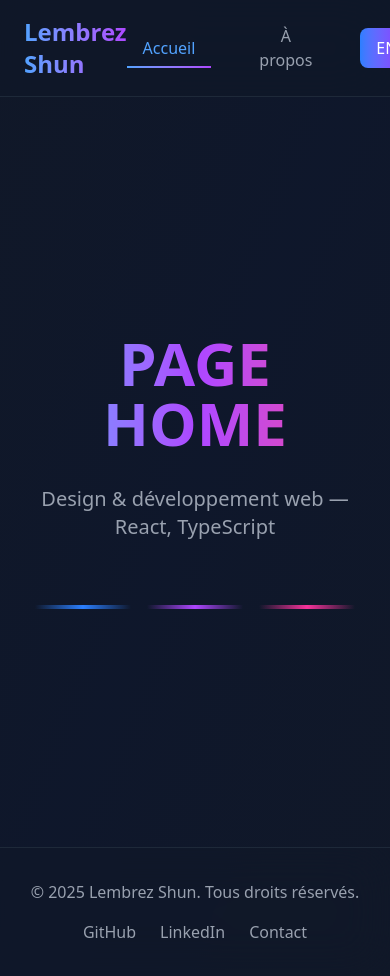
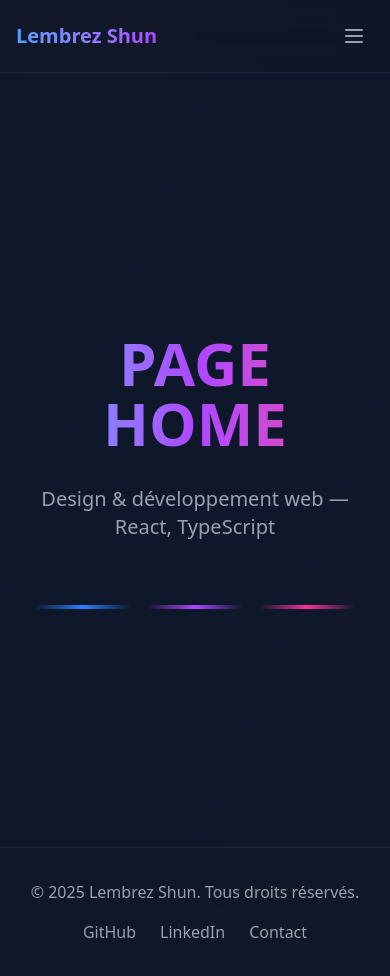
Before and after one commit to Shun-codes/portfolio, a React (Vite) app: page / in a window 390 px wide. Built offline with nearby package versions, Linux system fonts and the light colour scheme.

Commit message:
Ajoute d'une menu hamburger pour écran < 768 px  et de quelque commentaire :)

```diff
--- a/src/components/Header.tsx
+++ b/src/components/Header.tsx
@@ -1,4 +1,4 @@
-import React from 'react';
+import React, { useState } from 'react';
 import { useTranslation } from 'react-i18next';
 
 interface HeaderProps {
@@ -8,23 +8,31 @@ interface HeaderProps {
 
 const Header: React.FC<HeaderProps> = ({ currentPage, setCurrentPage }) => {
   const { t, i18n } = useTranslation();
+  const [isMenuOpen, setIsMenuOpen] = useState(false);
 
   const toggleLanguage = () => {
     const newLang = i18n.language === 'en' ? 'fr' : 'en';
     i18n.changeLanguage(newLang);
   };
 
+  const handleNavigate = (page: 'home' | 'about') => {
+    setCurrentPage(page);
+    setIsMenuOpen(false);
+  };
+
   return (
     <nav className="fixed top-0 left-0 right-0 z-50 backdrop-blur-xl bg-gray-900/80 border-b border-gray-800">
-      <div className="max-w-7xl mx-auto px-6 py-4">
+      <div className="max-w-7xl mx-auto px-4 sm:px-6 py-4">
         <div className="flex justify-between items-center">
-          {/* Logo */}
-          <div className="text-2xl font-bold bg-gradient-to-r from-blue-400 to-purple-500 bg-clip-text text-transparent">
+          {/* mon nom */}
+          <div className="text-xl sm:text-2xl font-bold bg-gradient-to-r from-blue-400 to-purple-500 bg-clip-text text-transparent">
             {t('site.title')}
           </div>
 
-          {/* Navigation Links */}
-          <div className="flex items-center gap-8">
+          {/* Navigation écran  */}
+          <div className="hidden md:flex items-center gap-8">
+
+            {/* Buttons pour Home */}
             <button
               onClick={() => setCurrentPage('home')}
               className={`relative px-4 py-2 font-medium transition-all duration-300 ${
@@ -39,6 +47,7 @@ const Header: React.FC<HeaderProps> = ({ currentPage, setCurrentPage }) => {
               )}
             </button>
 
+            {/* Buttons pour About */}
             <button
               onClick={() => setCurrentPage('about')}
               className={`relative px-4 py-2 font-medium transition-all duration-300 ${
@@ -53,10 +62,71 @@ const Header: React.FC<HeaderProps> = ({ currentPage, setCurrentPage }) => {
               )}
             </button>
 
-            {/* Language Toggle */}
+            {/* Button pour changer langue */}
             <button
               onClick={toggleLanguage}
               className="px-4 py-2 bg-gradient-to-r from-blue-500 to-purple-600 rounded-lg font-medium hover:shadow-lg hover:shadow-blue-500/50 transition-all duration-300"
+            >
+              {i18n.language === 'en' ? 'FR' : 'EN'}
+            </button>
+          </div>
+
+          {/*Menu Button Mobile  */}
+          <button
+            onClick={() => setIsMenuOpen(!isMenuOpen)}
+            className="md:hidden p-2 text-gray-400 hover:text-white transition-colors"
+            aria-label="Toggle menu"
+          >
+            {isMenuOpen ? (
+              // Icône X pour fermer
+              <svg className="w-6 h-6" fill="none" viewBox="0 0 24 24" stroke="currentColor">
+                <path strokeLinecap="round" strokeLinejoin="round" strokeWidth={2} d="M6 18L18 6M6 6l12 12" />
+              </svg>
+            ) : (
+              // Icône hamburger
+              <svg className="w-6 h-6" fill="none" viewBox="0 0 24 24" stroke="currentColor">
+                <path strokeLinecap="round" strokeLinejoin="round" strokeWidth={2} d="M4 6h16M4 12h16M4 18h16" />
+              </svg>
+            )}
+          </button>
+        </div>
+
+        {/* Navigatino Mobile  */}
+        <div
+          className={`md:hidden overflow-hidden transition-all duration-300 ease-in-out ${
+            isMenuOpen ? 'max-h-64 opacity-100 mt-4' : 'max-h-0 opacity-0'
+          }`}
+        >
+          <div className="flex flex-col space-y-3 py-4 border-t border-gray-800">
+
+            {/* Buttons pour Home */}
+            <button
+              onClick={() => handleNavigate('home')}
+              className={`px-4 py-3 text-left font-medium transition-all duration-300 rounded-lg ${
+                currentPage === 'home'
+                  ? 'text-blue-400 bg-blue-500/10'
+                  : 'text-gray-400 hover:text-white hover:bg-gray-800/50'
+              }`}
+            >
+              {t('nav.home')}
+            </button>
+
+            {/* Buttons pour About */}
+            <button
+              onClick={() => handleNavigate('about')}
+              className={`px-4 py-3 text-left font-medium transition-all duration-300 rounded-lg ${
+                currentPage === 'about'
+                  ? 'text-blue-400 bg-blue-500/10'
+                  : 'text-gray-400 hover:text-white hover:bg-gray-800/50'
+              }`}
+            >
+              {t('nav.about')}
+            </button>
+
+            {/* Button pour changer langue */}
+            <button
+              onClick={toggleLanguage}
+              className="mx-4 px-4 py-3 bg-gradient-to-r from-blue-500 to-purple-600 rounded-lg font-medium hover:shadow-lg hover:shadow-blue-500/50 transition-all duration-300 text-center"
             >
               {i18n.language === 'en' ? 'FR' : 'EN'}
             </button>
```
